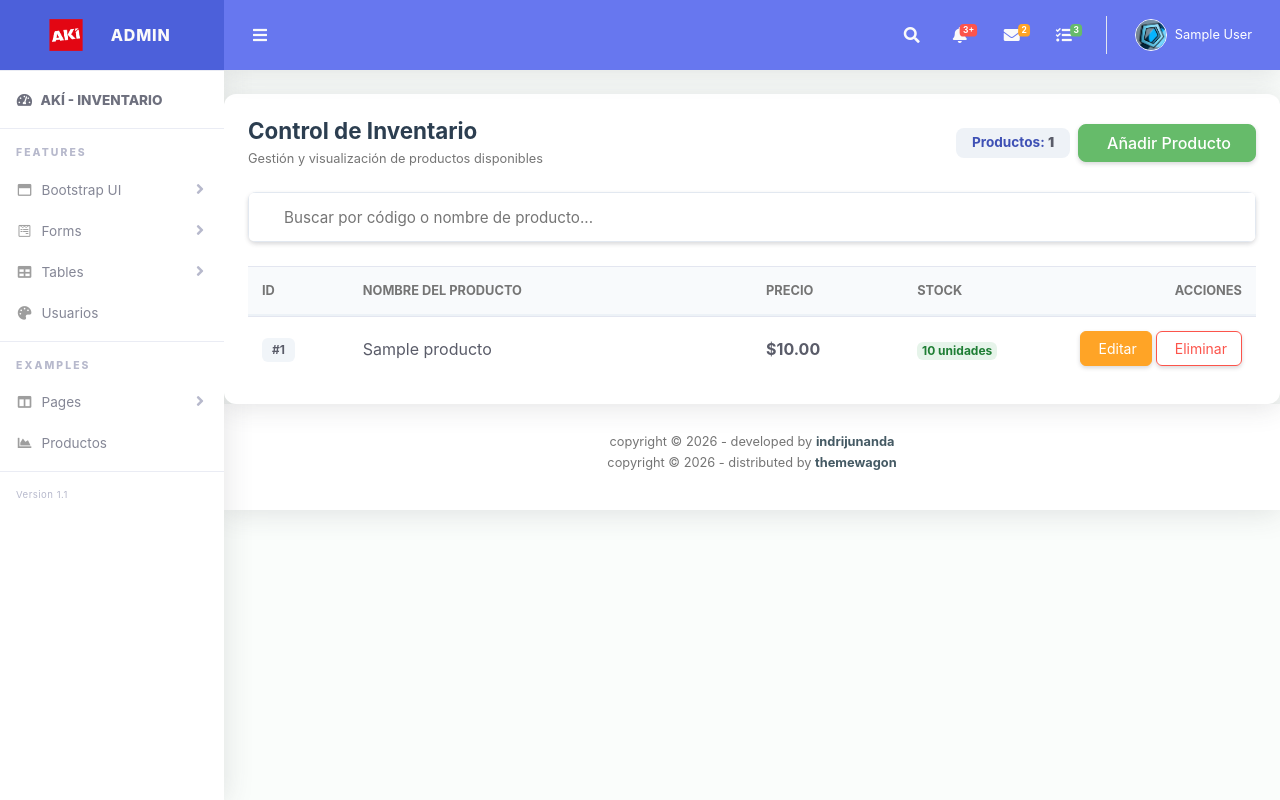
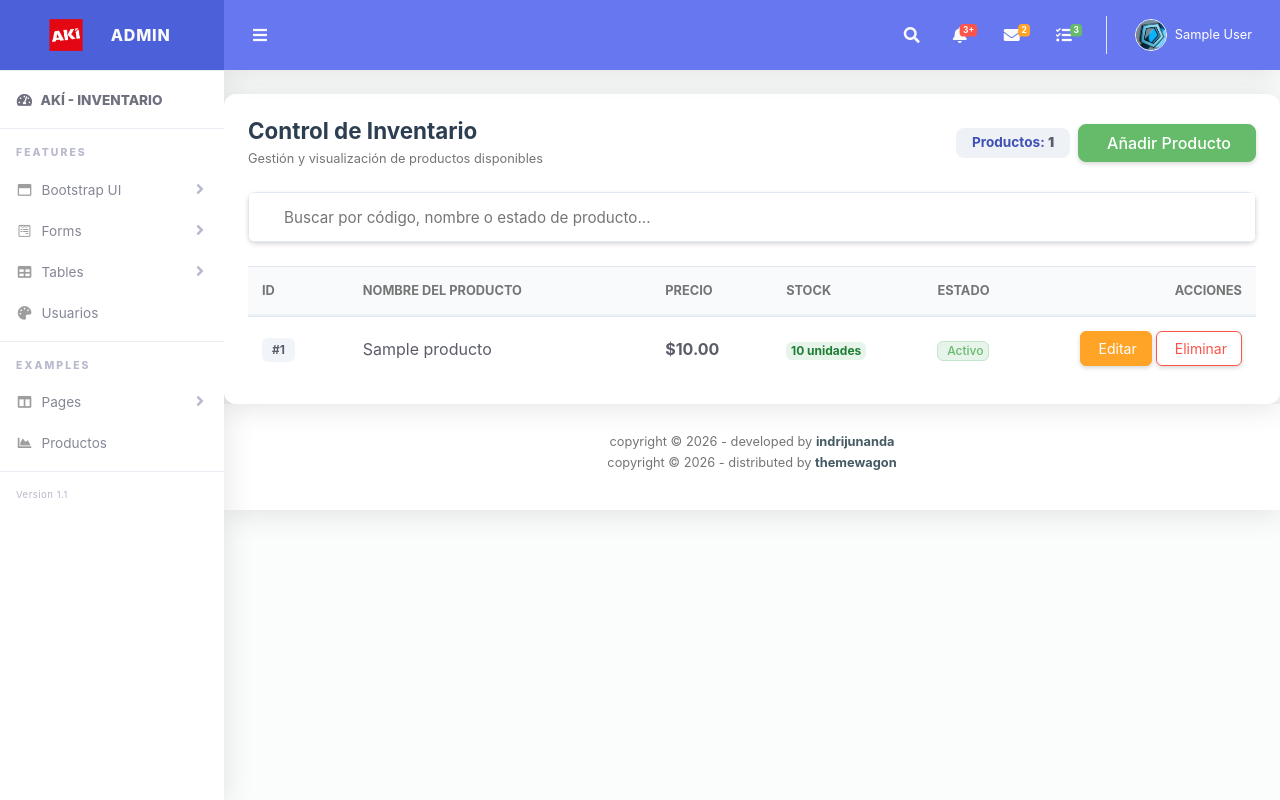
Before and after one commit to kevinsanchez4010/InterfacesG3, a Django app: page /productos/ in a window 1280 px wide. Run offline with Django 5.2, Linux system fonts and the light colour scheme; a user stored in the database is signed in; tables that the repository leaves empty hold one stand-in row (values such as "Sample post"); some libraries are stand-ins or nearby versions; some web fonts are replaced.

Commit message:
Anadir cambios en la plantilla privada productos

```diff
--- a/productos/models.py
+++ b/productos/models.py
@@ -3,9 +3,16 @@ from django.db import models
 # Create your models here.
 
 class Producto(models.Model):
+
+    ESTADO_CHOICES = [
+        ('activo', 'Activo'),
+        ('inactivo', 'Inactivo'),
+    ]
+
     nombre = models.CharField(max_length=150, verbose_name="Nombre del Producto")
     precio = models.DecimalField(max_digits=10, decimal_places=2, verbose_name="Precio")
     stock = models.IntegerField(verbose_name="Stock Disponible")
+    estado = models.CharField(max_length=20, choices=ESTADO_CHOICES, default='activo', verbose_name="Estado del Producto")
 
     def __str__(self):
         return self.nombre
--- a/productos/templates/productos/listar_productos.html
+++ b/productos/templates/productos/listar_productos.html
@@ -43,7 +43,7 @@
                                     type="text"
                                     class="form-control border-left-0 py-4"
                                     style="border: 1px solid #e2e8f0; font-size: 0.95rem;"
-                                    placeholder="Buscar por código o nombre de producto..."
+                                    placeholder="Buscar por código, nombre o estado de producto..."
                                 >
                             </div>
                         </div>
@@ -54,8 +54,9 @@
                                     <tr>
                                         <th class="font-weight-bold text-muted text-uppercase small" style="width: 10%; border-bottom: 2px solid #edf2f7; padding: 14px;">ID</th>
                                         <th class="font-weight-bold text-muted text-uppercase small" style="border-bottom: 2px solid #edf2f7; padding: 14px;">Nombre del Producto</th>
-                                        <th class="font-weight-bold text-muted text-uppercase small" style="width: 15%; border-bottom: 2px solid #edf2f7; padding: 14px;">Precio</th>
+                                        <th class="font-weight-bold text-muted text-uppercase small" style="width: 12%; border-bottom: 2px solid #edf2f7; padding: 14px;">Precio</th>
                                         <th class="font-weight-bold text-muted text-uppercase small" style="width: 15%; border-bottom: 2px solid #edf2f7; padding: 14px;">Stock</th>
+                                        <th class="font-weight-bold text-muted text-uppercase small" style="width: 13%; border-bottom: 2px solid #edf2f7; padding: 14px;">Estado</th>
                                         <th class="font-weight-bold text-muted text-uppercase small text-right" style="width: 20%; border-bottom: 2px solid #edf2f7; padding: 14px;">Acciones</th>
                                     </tr>
                                 </thead>
@@ -75,9 +76,20 @@
                                         </td>
                                         <td class="align-middle" style="padding: 14px;">
                                             {% if producto.stock <= 5 %}
-                                                <span class="badge badge-danger" style="border-radius: 6px;">{{ producto.stock }} unidades (Stock Bajo)</span>
+                                                <span class="badge badge-danger" style="border-radius: 6px;">{{ producto.stock }} unidades (Bajo)</span>
                                             {% else %}
                                                 <span class="badge badge-success" style="border-radius: 6px; background-color: #e6f4ea; color: #1e7e34;">{{ producto.stock }} unidades</span>
+                                            {% endif %}
+                                        </td>
+                                        <td class="align-middle" style="padding: 14px;">
+                                            {% if producto.estado == 'activo' %}
+                                                <span class="badge text-success" style="border-radius: 6px; background-color: #e6f4ea; border: 1px solid #c3e6cb; font-weight: 500;">
+                                                    <i class="mdi mdi-check-circle mr-1"></i> Activo
+                                                </span>
+                                            {% else %}
+                                                <span class="badge text-secondary" style="border-radius: 6px; background-color: #f8f9fa; border: 1px solid #dee2e6; font-weight: 500;">
+                                                    <i class="mdi mdi-close-circle mr-1"></i> Inactivo
+                                                </span>
                                             {% endif %}
                                         </td>
                                         <td class="align-middle text-right" style="padding: 14px;">
@@ -93,7 +105,7 @@
                                     </tr>
                                     {% empty %}
                                     <tr>
-                                        <td colspan="5" class="text-center text-muted py-5" style="background-color: #fafbfe;">
+                                        <td colspan="6" class="text-center text-muted py-5" style="background-color: #fafbfe;">
                                             <i class="mdi mdi-package-variant-bar-closed d-block mb-2 text-muted" style="font-size: 2.5rem;"></i>
                                             <span class="font-weight-medium">No hay productos registrados en el inventario.</span>
                                         </td>
--- a/productos/views.py
+++ b/productos/views.py
@@ -19,6 +19,7 @@ def crear_producto(request):
         nombre = request.POST.get("nombre")
         precio = request.POST.get("precio")
         stock = request.POST.get("stock")
+        estado = request.POST.get("estado")
 
         # Si ya existe un producto con el mismo nombre
         if Producto.objects.filter(nombre=nombre).exists():
@@ -29,7 +30,8 @@ def crear_producto(request):
         Producto.objects.create(
             nombre=nombre,
             precio=precio,
-            stock=stock
+            stock=stock,
+            estado=estado
         )
 
         messages.success(request, "Producto creado con éxito")
@@ -51,6 +53,7 @@ def editar_producto(request, id): # Método editar
         nombre = request.POST.get("nombre_edit")
         precio = request.POST.get("precio_edit")
         stock = request.POST.get("stock_edit")
+        estado = request.POST.get("estado_edit")
 
         # Verificar si existe el nombre excluyendo el producto actual
         if Producto.objects.filter(nombre=nombre).exclude(id=id).exists():
@@ -61,6 +64,7 @@ def editar_producto(request, id): # Método editar
         producto.nombre = nombre
         producto.precio = precio
         producto.stock = stock
+        producto.estado = estado
 
         producto.save()
         messages.success(request, "El producto se actualizó con éxito")
```
Also changed, not shown: productos/templates/productos/crear_producto.html (+11 -1 lines), productos/templates/productos/editar_producto.html (+11 -1 lines), productos/migrations/0002_producto_estado.py (added).
